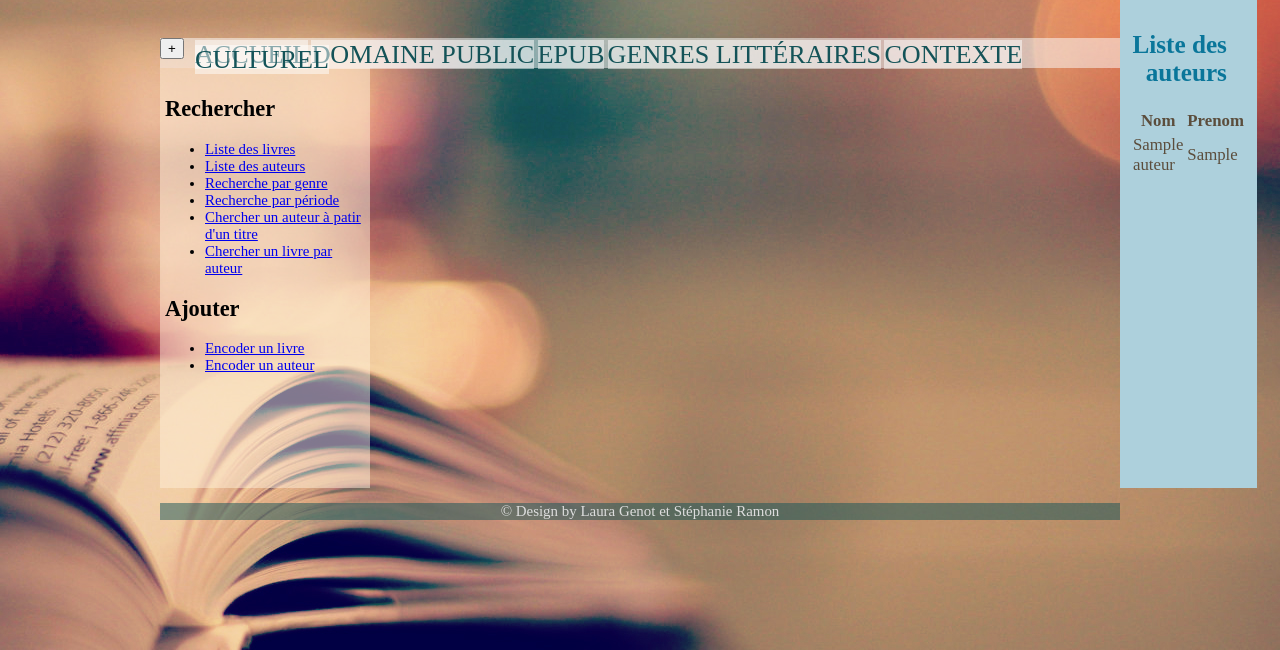
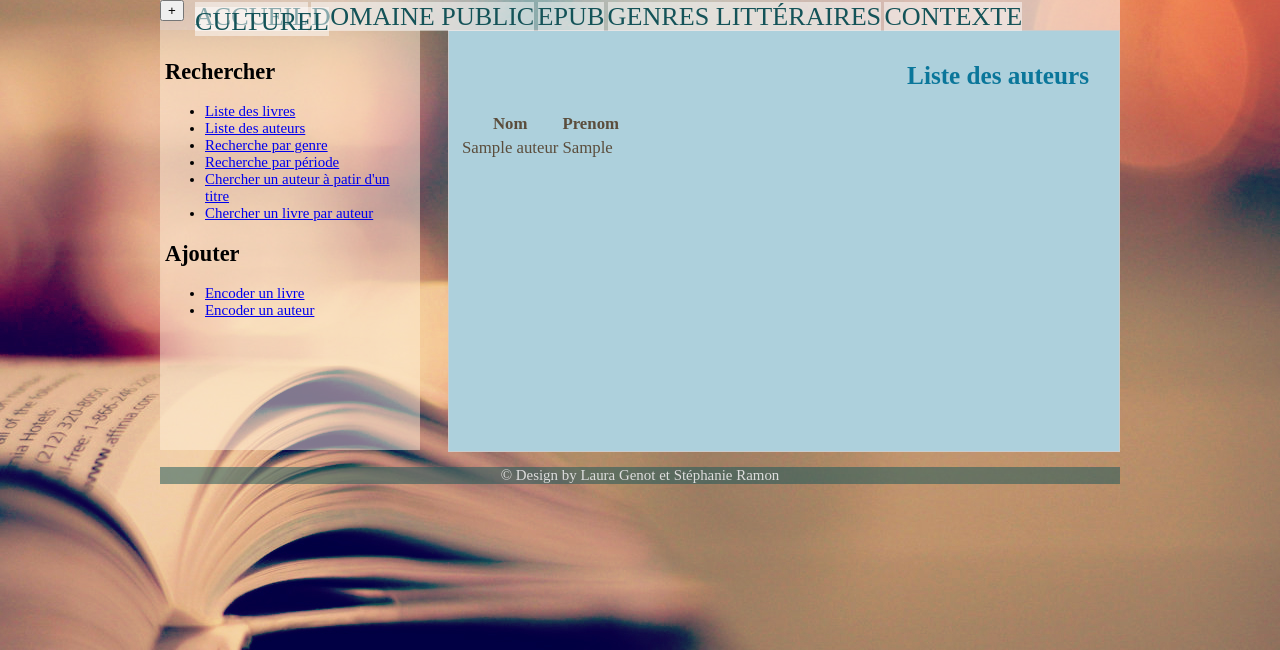
Before and after one commit to StephRamon/Livre-Ouvert, a PHP site: page /alivreouvert/auteur_lister.php in a window 1280 px wide. Shown: the part 158-808 px from the top of the page. Run offline with PHP 8.4, Linux system fonts and the light colour scheme; tables that the repository leaves empty or names only in its code hold one stand-in row (values such as "Sample post"); some libraries are stand-ins or nearby versions.

Commit message:
CSS menu et content : display: inline-block;

```diff
--- a/alivreouvert/style.css
+++ b/alivreouvert/style.css
@@ -83,22 +83,29 @@ div#menu_circular ul li a:hover{
 }
 /* left_menu */
 #left_menu{
-	width:200px;
+	display: inline-block;
+	float: left;
+	width:250px;
 	background-color:rgba(255,240,217,0.5);
 	padding:10px 5px;
 	min-height:400px;
 	font-size:0.8em;
-	float: left;
+}
+
+section{
+	border:1px solid #CCC;
+	width: 650px;
+	/*margin:10px 0px;*/
 }
 
 /*** CONTENT ***/
 #content{
-	width:400px;
 	min-height:400px;
 	background-color: #add0dc;
 	font-size:0.9em;
 	color:#5b4d3c;
 	padding:10px;
+	float: right;
 }
 
 #content h1{
@@ -115,7 +122,7 @@ div#menu_circular ul li a:hover{
 	margin:0px 4em;
 }
 /*** FOOTER ***/
-footer#footer{
+footer{
 	background-color: rgba(20, 84, 88, 0.5);
 	color:#ddd;
 	text-align:center;
```
